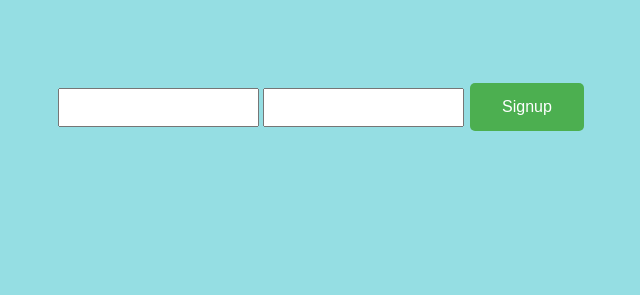
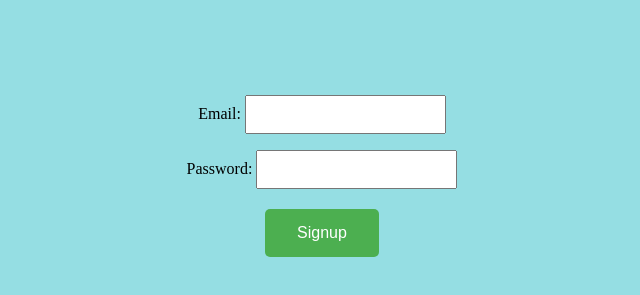
Before and after one commit to nittsurendra/Chrome-Extension--Activity-Tracker, a browser extension: page src/signup.html in a window 1280 px wide. Shown: the part 149-444 px from the top of the page, without its empty margins (318-958 px from the left). Drawn offline with Linux system fonts and the light colour scheme.

Commit message:
Update signup.html

```diff
--- a/src/signup.html
+++ b/src/signup.html
@@ -11,14 +11,21 @@
   <div class="main2">
     <h1 id="discriber">Please Signup First</h1>
   </div>
-  <div >
 
     <div class="main">
-      <input type="text" id="email" class="input">
-      <input type="password" id="password" class="input">
-      <button id="submit">Signup</button>
+      <p>
+        Email:
+        <input type="text" id="email" class="input">
+      </p>
+      <p>
+        Password:
+        <input type="password" id="password" class="input">
+      </p>
+      <p>
+
+        <button id="submit">Signup</button>
+      </p>
     </div>
-  </div>
 
 </body>
 </html>
```
